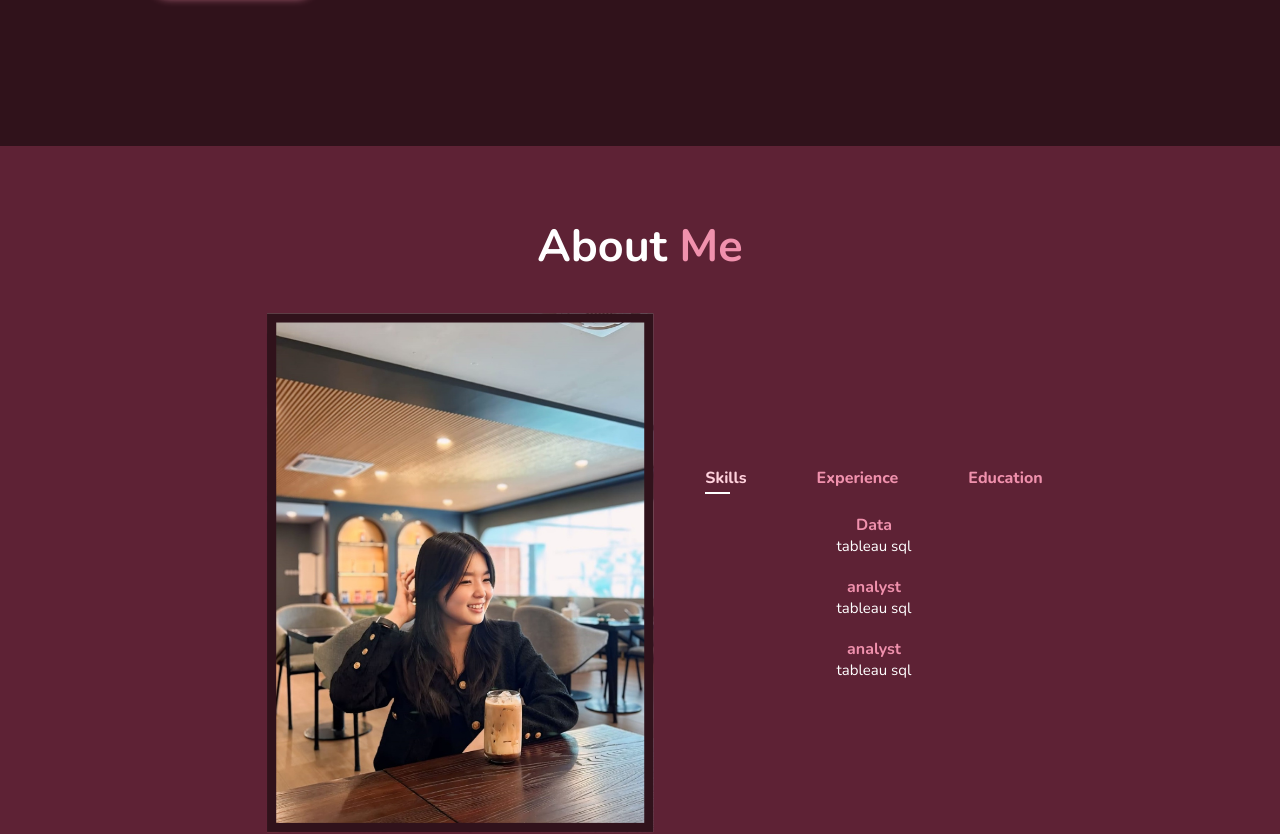
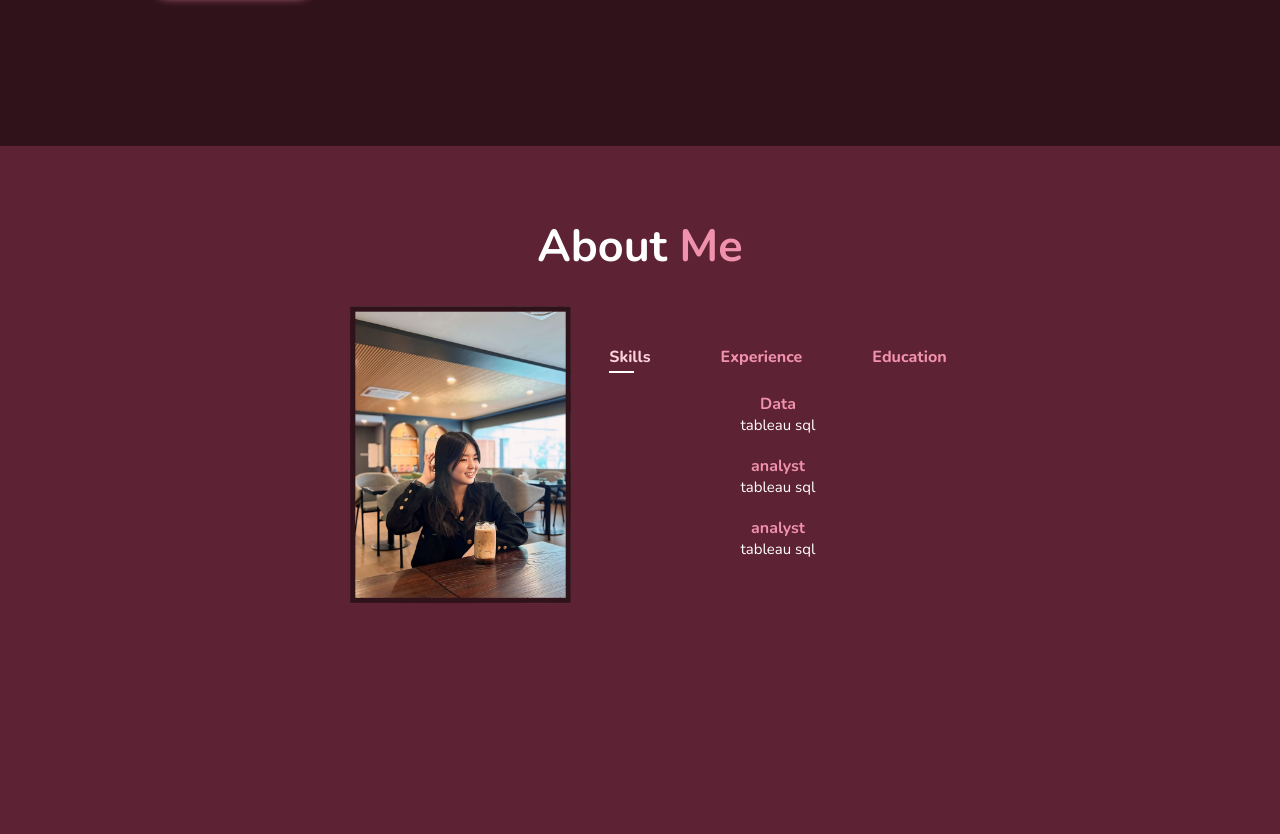
Before and after one commit to vanessatan1509/VanessaPortfolio, a plain HTML site: page index.html in a window 1280 px wide. Shown: the part 654-1488 px from the top of the page. Drawn offline with nearby package versions, Linux system fonts and the light colour scheme; a web font is replaced by a local one.

Commit message:
Update style.css

```diff
--- a/style.css
+++ b/style.css
@@ -171,7 +171,7 @@ span {
 }
 
 .about-img img {
-    width: 35vw;
+    width: 20vw;
 }
 
 .heading {
```
